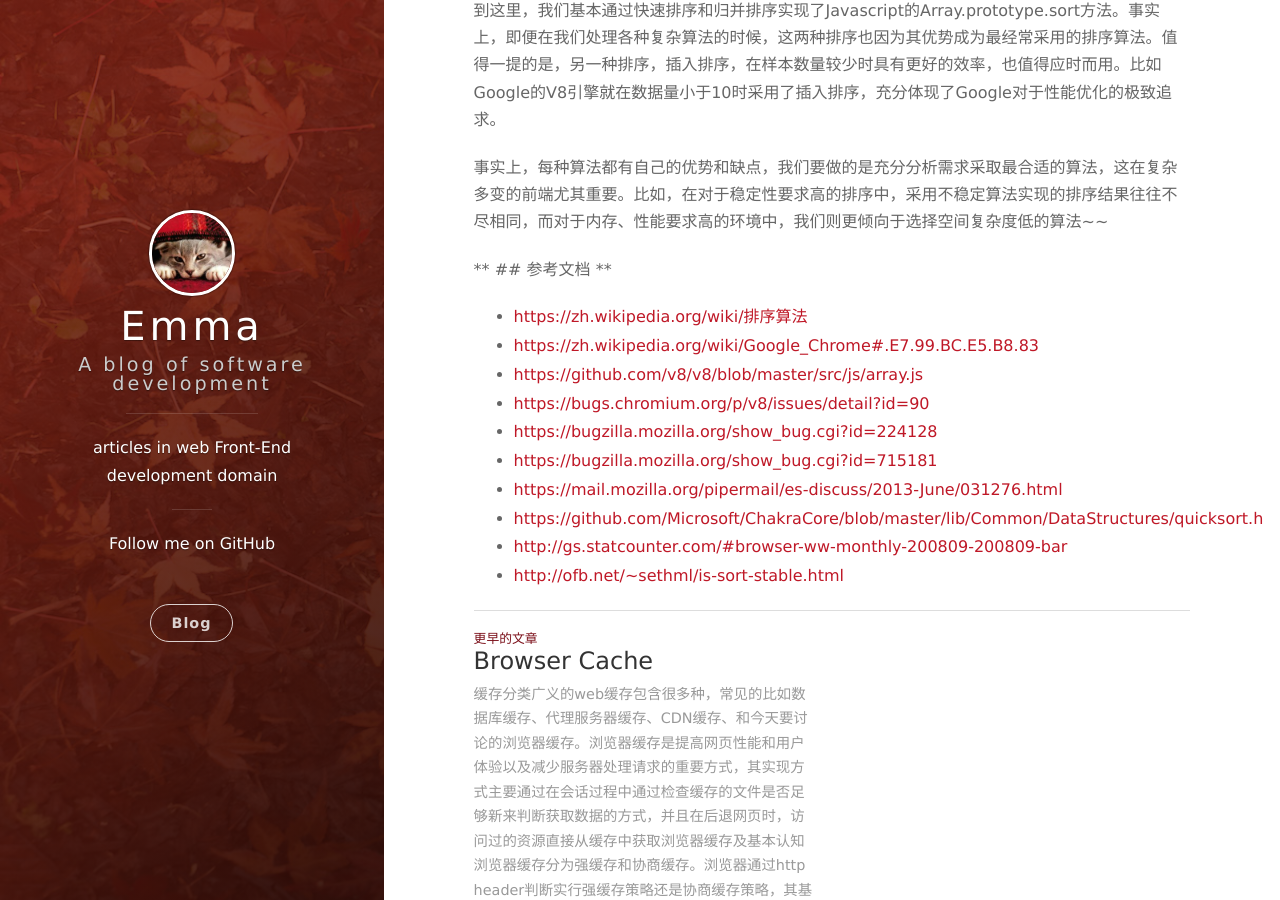
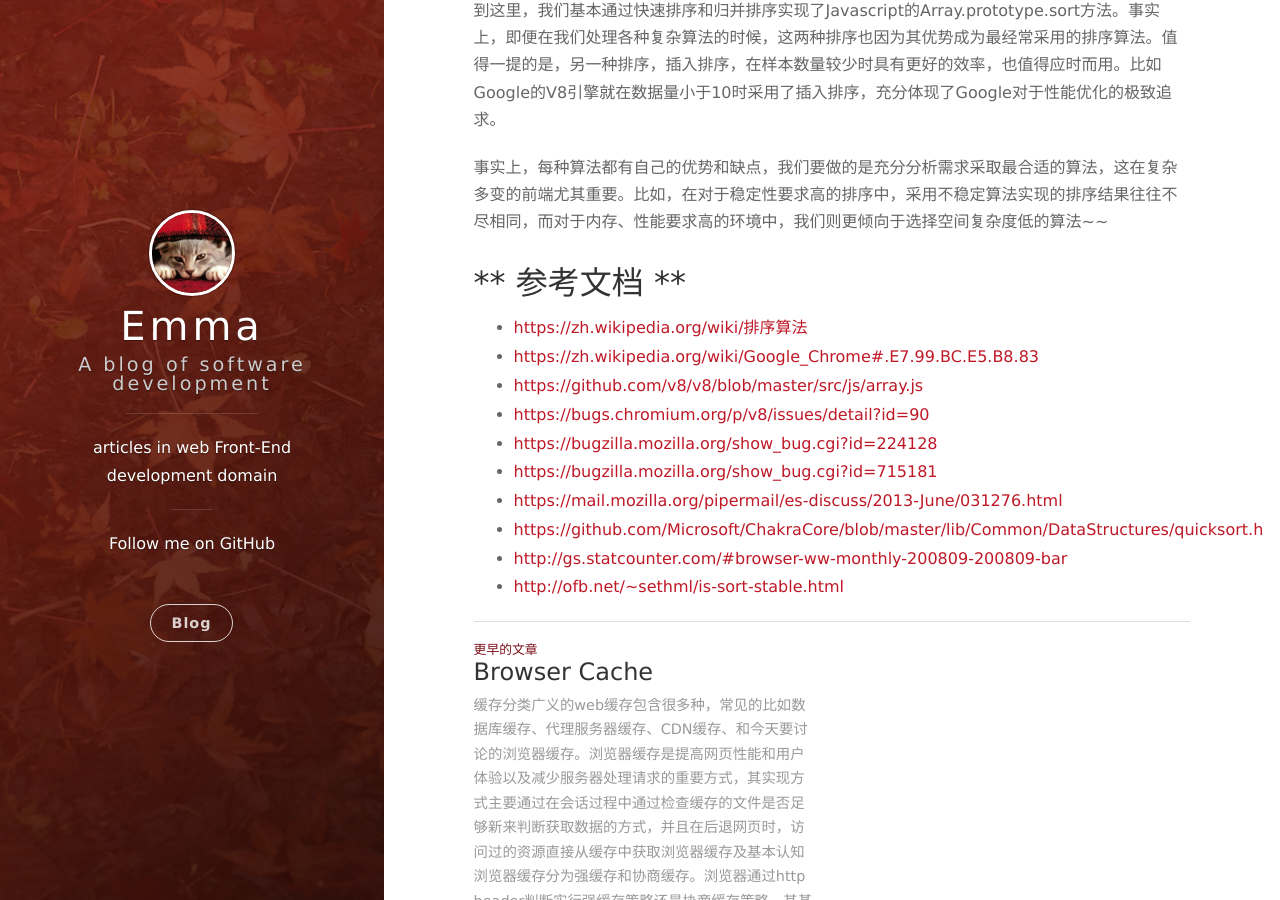
Before and after one commit to Emma0118/Emma0118.github.io, a Jekyll site: the page built from _posts/2018-03-12-Data-structure-and-algorithm.markdown, in a window 1280 px wide and 900 px high, scrolled down 11619 px. Built offline with Jekyll 4.4.1, drawn with Linux system fonts in a browser that asks for light colours; nearby versions of some CDN libraries; comment, search, counter and statistics services are not loaded.

Commit message:
3月12号 算法相关

```diff
--- a/_posts/2018-03-12-Data-structure-and-algorithm.markdown
+++ b/_posts/2018-03-12-Data-structure-and-algorithm.markdown
@@ -494,7 +494,7 @@ testTime(); // 0.173ms;
 事实上，每种算法都有自己的优势和缺点，我们要做的是充分分析需求采取最合适的算法，这在复杂多变的前端尤其重要。比如，在对于稳定性要求高的排序中，采用不稳定算法实现的排序结果往往不尽相同，而对于内存、性能要求高的环境中，我们则更倾向于选择空间复杂度低的算法~~
 
 
-** ## 参考文档 **
+##  **  参考文档 **
 
   * [https://zh.wikipedia.org/wiki/排序算法](https://zh.wikipedia.org/wiki/排序算法)
   * [https://zh.wikipedia.org/wiki/Google_Chrome#.E7.99.BC.E5.B8.83](https://zh.wikipedia.org/wiki/Google_Chrome#.E7.99.BC.E5.B8.83)
```
